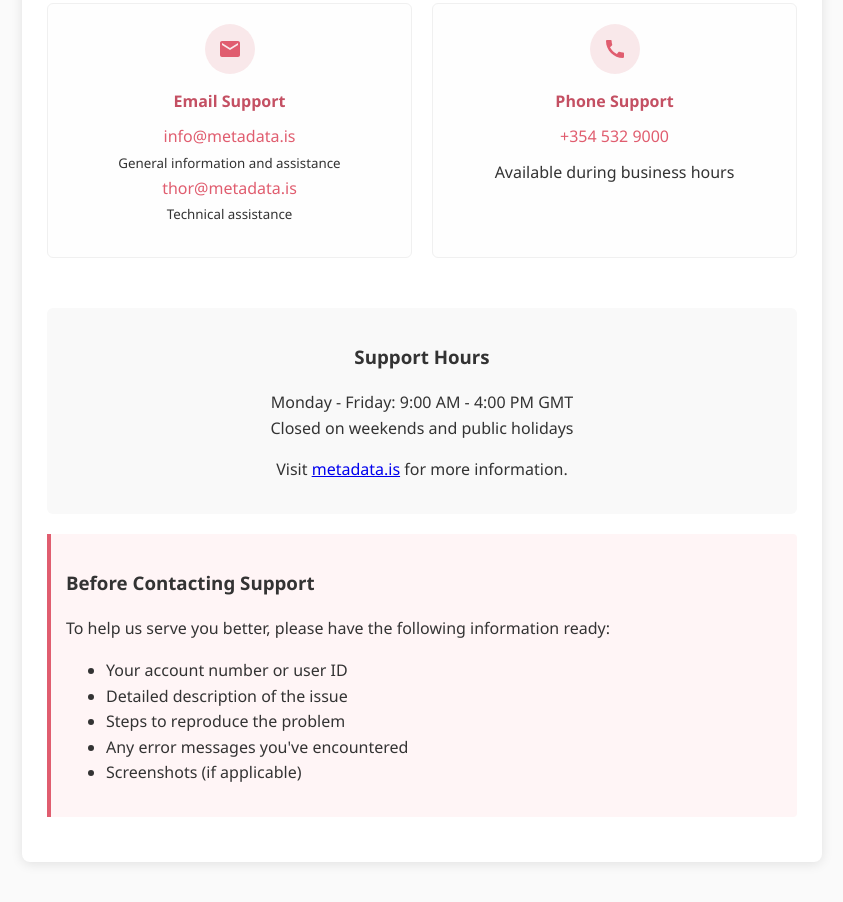
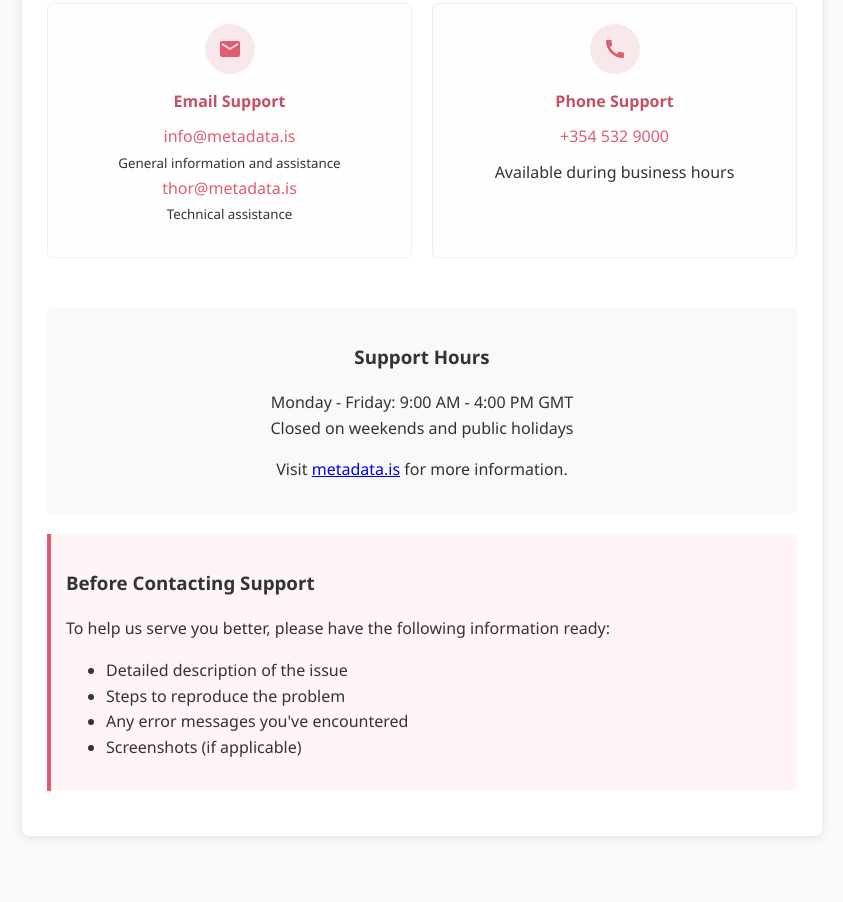
Before and after one commit to metadataehf/metadataehf.github.io, a plain HTML site: page Georg/Help/georg-support-info.html in a window 1280 px wide. Shown: the part 334-1236 px from the top of the page, without its empty margins (218-1061 px from the left). Drawn offline with Linux system fonts and the light colour scheme.

Commit message:
minor support adjustment

```diff
--- a/Georg/Help/georg-support-info.html
+++ b/Georg/Help/georg-support-info.html
@@ -141,7 +141,6 @@
             <h3>Before Contacting Support</h3>
             <p>To help us serve you better, please have the following information ready:</p>
             <ul>
-                <li>Your account number or user ID</li>
                 <li>Detailed description of the issue</li>
                 <li>Steps to reproduce the problem</li>
                 <li>Any error messages you've encountered</li>
```
